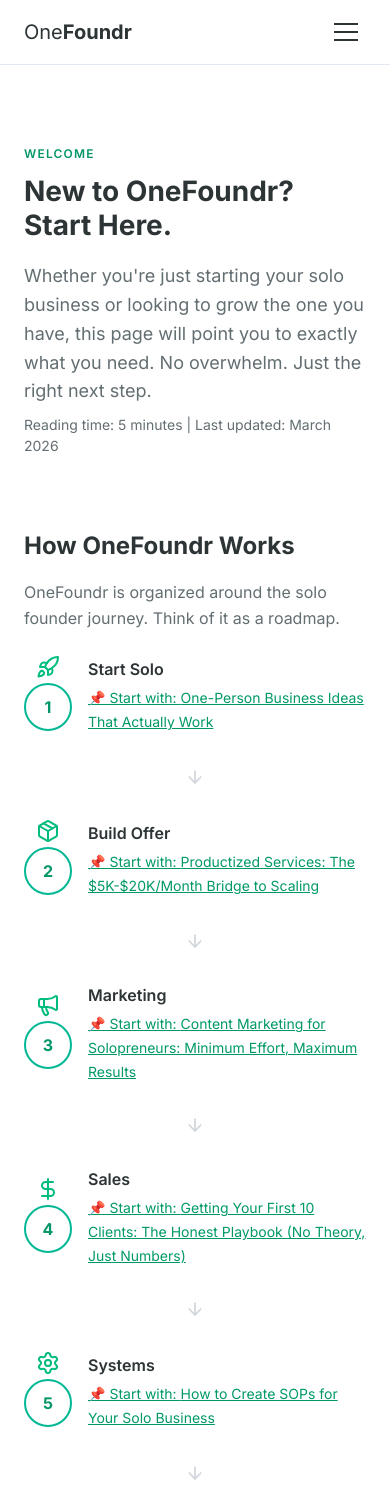
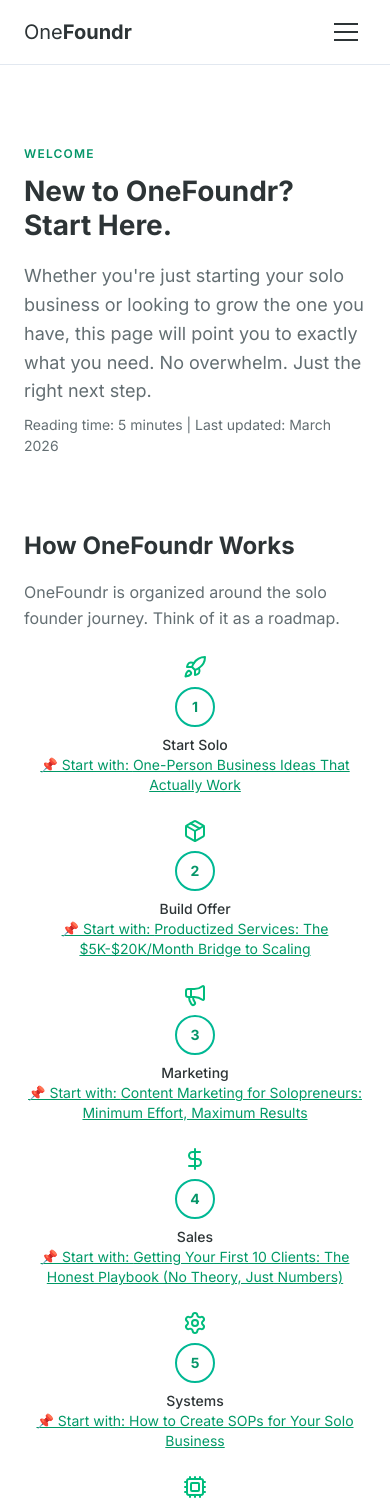
Before and after one commit to biso2005/onefoundr, a Next.js app: page /start-here in a window 390 px wide. Shown: the top 1505 px of the page. Built offline with nearby package versions, Linux system fonts and the light colour scheme.

Commit message:
Make journey steps render once responsively; remove year from Tools title

```diff
--- a/src/app/start-here/page.tsx
+++ b/src/app/start-here/page.tsx
@@ -63,7 +63,7 @@
     icon: Cpu,
     article: {
       href: "/tools/ai-tools",
-      title: "15 AI Tools That Replace a Team for Solopreneurs in 2025"
+        title: "15 AI Tools That Replace a Team for Solopreneurs"
     }
   }
 ];
@@ -103,73 +103,21 @@
             OneFoundr is organized around the solo founder journey. Think of it as a roadmap.
           </p>
 
-          {/* Journey Steps - Desktop (hidden on mobile, visible on md+) */}
-          <div className="hidden md:flex flex-row items-center gap-2 justify-between mb-6">
+          {/* Journey Steps (responsive single render to avoid duplicated content in extracted views) */}
+          <div className="mb-8 grid grid-cols-1 md:grid-cols-6 gap-6 items-start">
             {JOURNEY_STEPS.map((step, index) => {
               const Icon = step.icon;
               return (
-                <div key={step.number} className="flex flex-col items-center flex-1 relative">
-                  {/* Icon above number */}
-                  <Icon className="text-emerald-500 mb-1" size={24} />
-                  {/* Circle */}
+                <div key={step.number} className="flex flex-col items-center text-center md:text-left md:items-start">
+                  <Icon className="text-emerald-500 mb-2" size={24} />
                   <div className="w-10 h-10 rounded-full border-2 border-accent flex items-center justify-center mb-2">
-                    <span className="text-sm font-bold text-accentDark">
-                      {step.number}
-                    </span>
+                    <span className="text-sm font-bold text-accentDark">{step.number}</span>
                   </div>
-                  {/* Label */}
-                  <p className="text-sm font-medium text-primary text-center">
-                    {step.label}
-                  </p>
-                  {/* Top pick link */}
-                  <a
-                    href={step.article.href}
-                    className="text-sm text-emerald-600 hover:text-emerald-700 underline mt-2"
-                    target="_blank"
-                    rel="noopener noreferrer"
-                  >
+                  <p className="text-sm font-medium text-primary mb-1">{step.label}</p>
+                  <a href={step.article.href} className="text-sm text-emerald-600 hover:text-emerald-700 underline" target="_blank" rel="noopener noreferrer">
                     📌 Start with: {step.article.title}
                   </a>
-                  {/* Connector Line */}
-                  {index < JOURNEY_STEPS.length - 1 && (
-                    <div className="absolute right-0 top-1/2 w-full h-0.5 border-t-2 border-dashed border-gray-200 z-0" style={{ left: '100%', width: '40px', marginTop: '-1px' }} />
-                  )}
                 </div>
-              );
-            })}
-          </div>
-
-          {/* Journey Steps - Mobile (visible on mobile, hidden on md+) */}
-          <div className="md:hidden mb-8 flex flex-col gap-6">
-            {JOURNEY_STEPS.map((step, index) => {
-              const Icon = step.icon;
-              return (
-                <>
-                  <div key={step.number} className="flex items-center gap-4">
-                    <div className="flex flex-col items-center">
-                      <Icon className="text-emerald-500 mb-1" size={24} />
-                      <div className="w-12 h-12 rounded-full border-2 border-accent flex items-center justify-center mb-1">
-                        <span className="text-base font-bold text-accentDark">
-                          {step.number}
-                        </span>
-                      </div>
-                    </div>
-                    <div>
-                      <span className="text-base font-semibold text-primary block mb-1">{step.label}</span>
-                      <a
-                        href={step.article.href}
-                        className="text-sm text-emerald-600 hover:text-emerald-700 underline"
-                        target="_blank"
-                        rel="noopener noreferrer"
-                      >
-                        📌 Start with: {step.article.title}
-                      </a>
-                    </div>
-                  </div>
-                  {index < JOURNEY_STEPS.length - 1 && (
-                    <ArrowDown className="text-gray-300 my-2 mx-auto" size={20} />
-                  )}
-                </>
               );
             })}
           </div>
```
